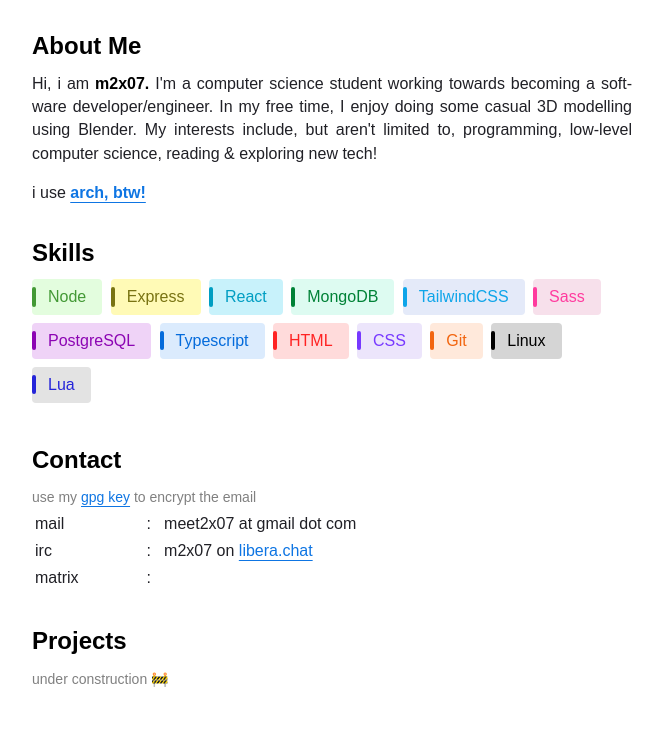
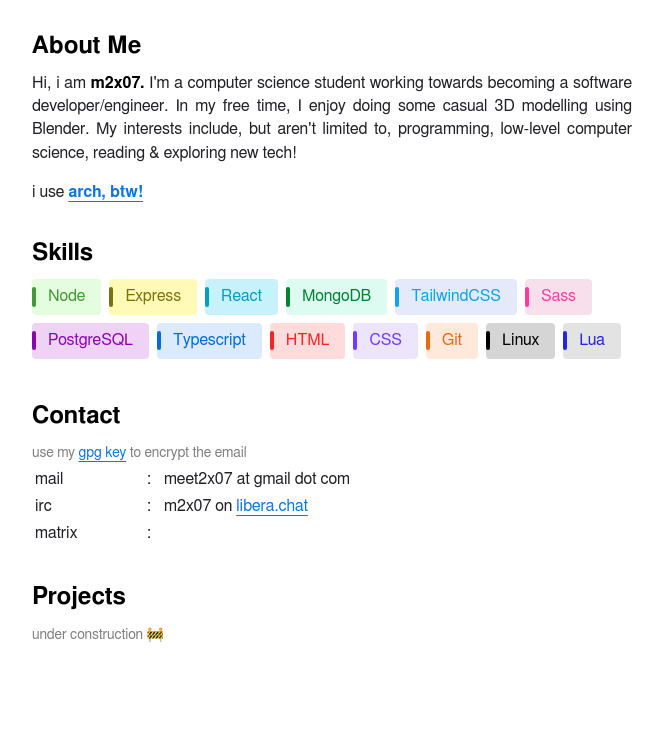
Before and after one commit to m2x07/m2x07.github.io, a website: page index.html in a window 1280 px wide. Shown: the part 173-927 px from the top of the page, without its empty margins (308-971 px from the left). After the commit the page ends 883 px from the top, so only its background shows below. Drawn offline with Linux system fonts and the light colour scheme.

Commit message:
revert font changes

```diff
--- a/style.css
+++ b/style.css
@@ -43,7 +43,7 @@ body {
     margin: auto;
     background-color: var(--bg_col);
     font-family:
-        "Free Sans",
+        FreeSans,
         "Liberation Sans",
         "Nimbus Sans",
         -apple-system,
```
